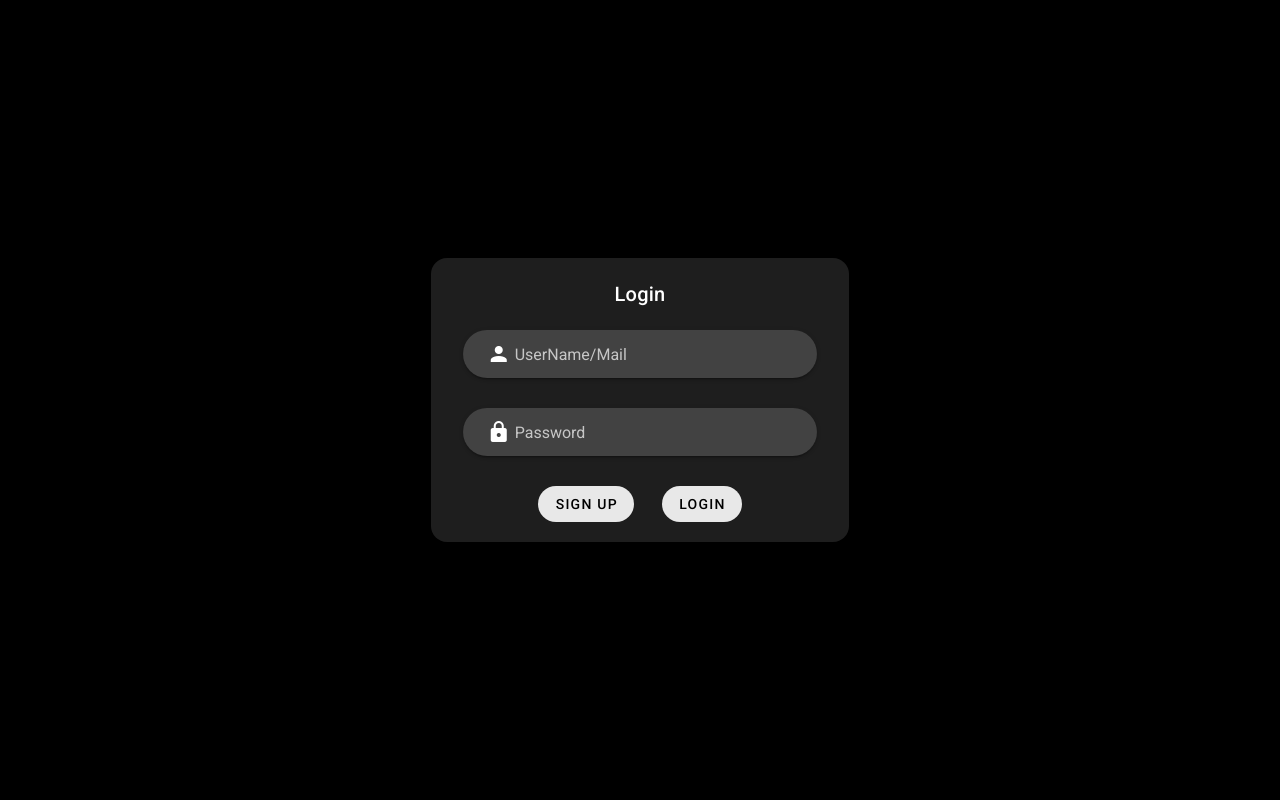
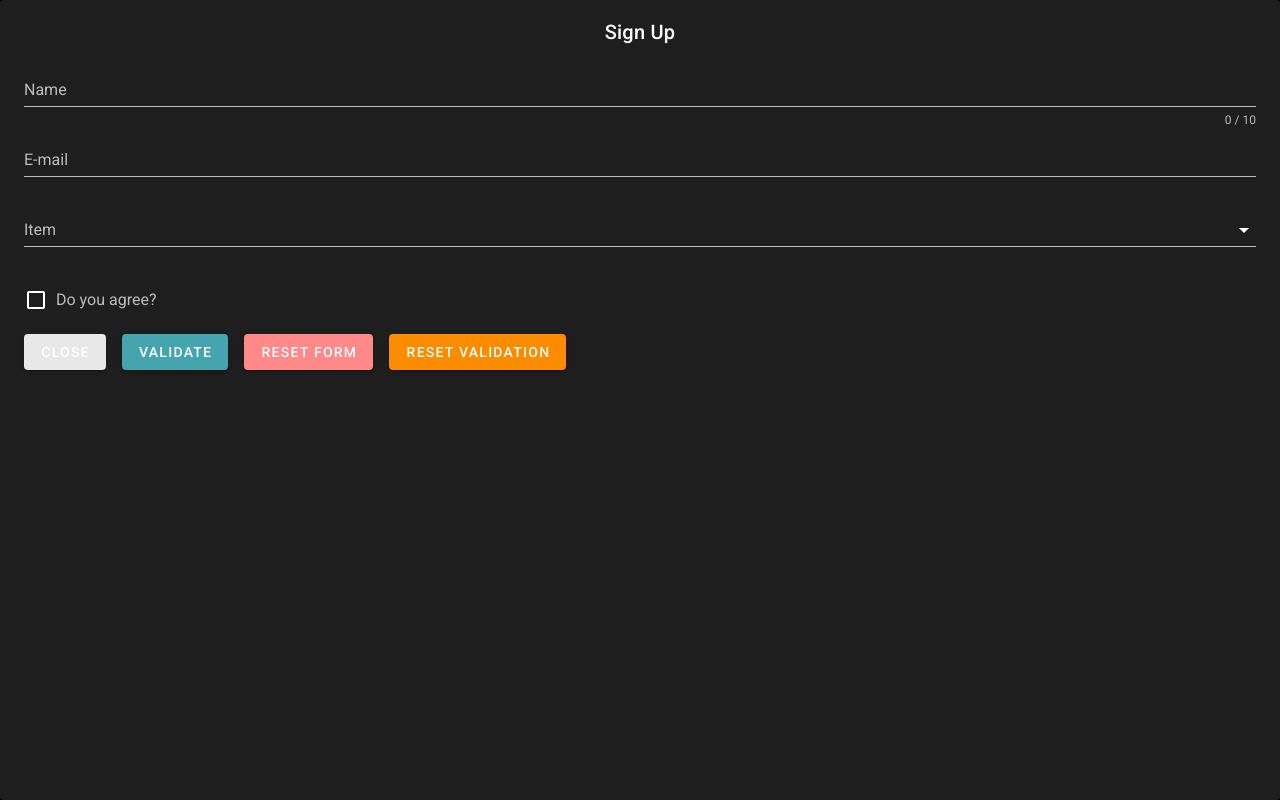
Before and after one commit to voidrlm/User-Management-VueJS, a Vue app: page /#/ in a window 1280 px wide. Both pictures are taken after a click on the button "SIGN UP". Built offline with nearby package versions, Linux system fonts and the light colour scheme.

Commit message:
Added sign up form with inital user interface

```diff
--- /dev/null
+++ b/src/components/userManagement/signUpForm.vue
@@ -0,0 +1,92 @@
+<template>
+  <v-card dark>
+    <v-card-title class="justify-center">Sign Up</v-card-title>
+    <v-card-text>
+      <v-form ref="form" v-model="valid" lazy-validation>
+        <v-text-field
+          v-model="name"
+          :counter="10"
+          :rules="nameRules"
+          label="Name"
+          required
+        ></v-text-field>
+
+        <v-text-field
+          v-model="email"
+          :rules="emailRules"
+          label="E-mail"
+          required
+        ></v-text-field>
+
+        <v-select
+          v-model="select"
+          :items="items"
+          :rules="[(v) => !!v || 'Item is required']"
+          label="Item"
+          required
+        ></v-select>
+
+        <v-checkbox
+          v-model="checkbox"
+          :rules="[(v) => !!v || 'You must agree to continue!']"
+          label="Do you agree?"
+          required
+        ></v-checkbox>
+        <v-btn color="accent" class="mr-4" @click="$emit('closeForm')">
+          Close
+        </v-btn>
+        <v-btn
+          :disabled="!valid"
+          color="success"
+          class="mr-4"
+          @click="validate"
+        >
+          Validate
+        </v-btn>
+        <v-btn color="error" class="mr-4" @click="reset"> Reset Form </v-btn>
+        <v-btn color="warning" @click="resetValidation">
+          Reset Validation
+        </v-btn>
+      </v-form></v-card-text
+    >
+  </v-card>
+</template>
+<script>
+export default {
+  name: "sign-up-component",
+  props: {
+    // showSignUpForm: { type: Boolean, default: false },
+  },
+  data: () => ({
+    valid: true,
+    name: "",
+    nameRules: [
+      (v) => !!v || "Name is required",
+      (v) => (v && v.length <= 10) || "Name must be less than 10 characters",
+    ],
+    email: "",
+    emailRules: [
+      (v) => !!v || "E-mail is required",
+      (v) => /.+@.+\..+/.test(v) || "E-mail must be valid",
+    ],
+    select: null,
+    items: ["Item 1", "Item 2", "Item 3", "Item 4"],
+    checkbox: false,
+  }),
+  computed: {},
+  methods: {
+    performAction(action) {
+      console.log(action);
+    },
+    validate() {
+      this.$refs.form.validate();
+    },
+    reset() {
+      this.$refs.form.reset();
+    },
+    resetValidation() {
+      this.$refs.form.resetValidation();
+    },
+  },
+};
+</script>
--- a/src/views/userAuthentication.vue
+++ b/src/views/userAuthentication.vue
@@ -50,16 +50,26 @@
         </v-card>
       </v-flex>
     </v-layout>
+    <v-dialog v-model="showSignUpForm" fullscreen
+      ><signUpForm @closeForm="showSignUpForm = false"
+    /></v-dialog>
   </v-container>
 </template>
 <script>
+import signUpForm from "../components/userManagement/signUpForm.vue";
 export default {
   name: "user-auth-component",
-  data: () => ({}),
+  data: () => ({ showSignUpForm: false }),
+  components: {
+    signUpForm,
+  },
   computed: {},
   methods: {
     performAction(action) {
       console.log(action);
+      if (action === "signup") {
+        this.showSignUpForm = true;
+      }
     },
   },
 };
```
